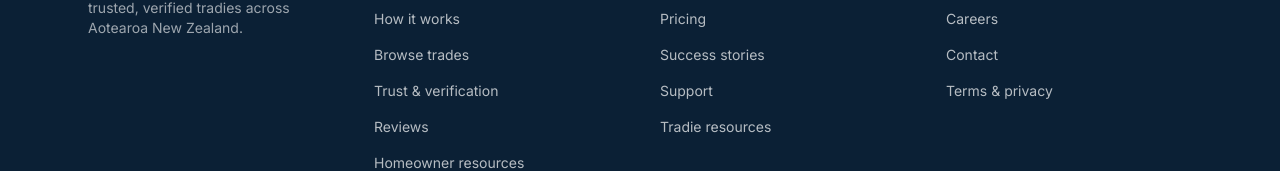
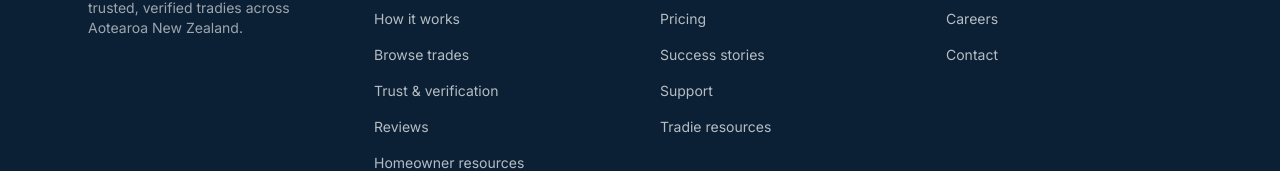
Before and after one commit to boweboi/beau-richards, a Next.js app: page / in a window 1280 px wide. Shown: the part 1987-2158 px from the top of the page. Built offline with nearby package versions, Linux system fonts and the light colour scheme; no server answers.

Commit message:
Remove "Terms & privacy" link from the footer
/terms itself is untouched and still reachable by direct URL — just
removing the footer link to it.

```diff
--- a/src/components/Footer.tsx
+++ b/src/components/Footer.tsx
@@ -26,7 +26,6 @@ const columns = [
       { label: "About us", href: "/about" },
       { label: "Careers", href: "/careers" },
       { label: "Contact", href: "/contact" },
-      { label: "Terms & privacy", href: "/terms" },
     ],
   },
 ];
```
